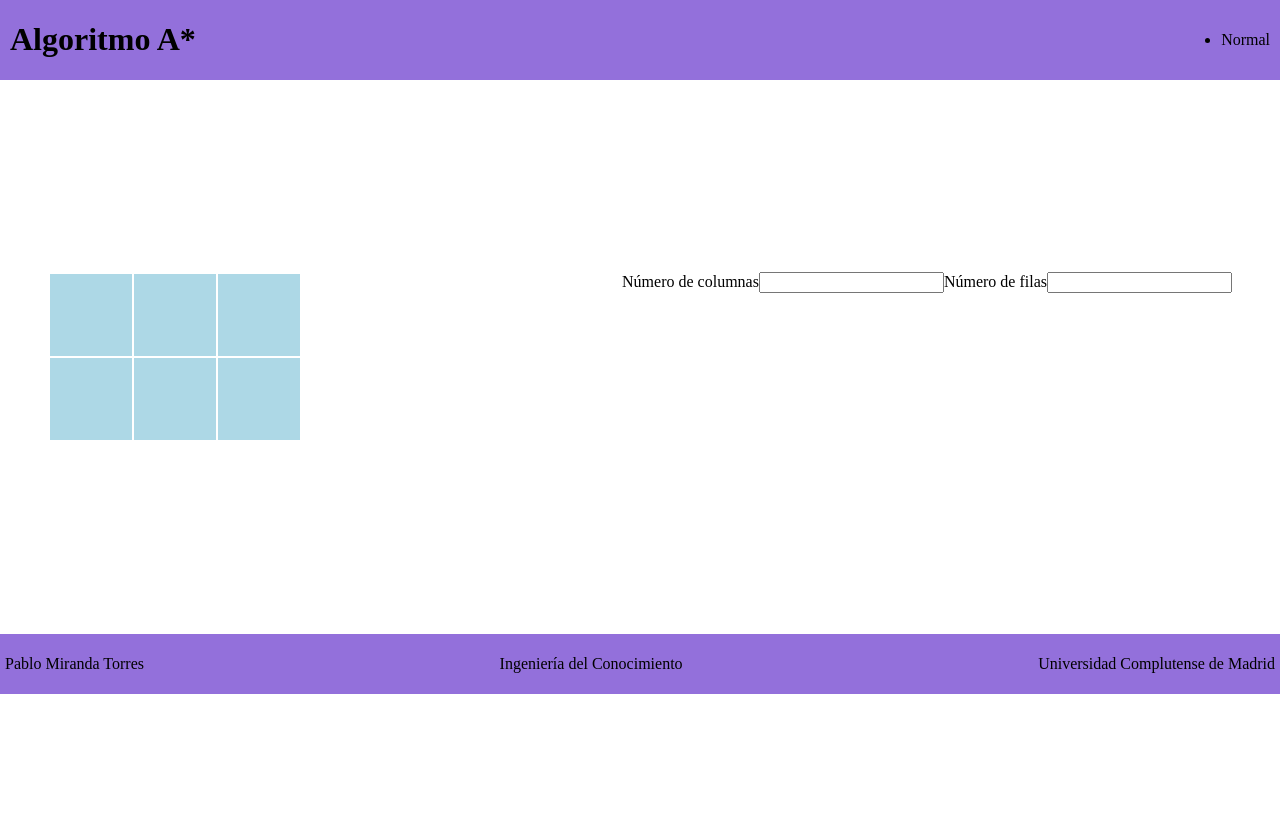
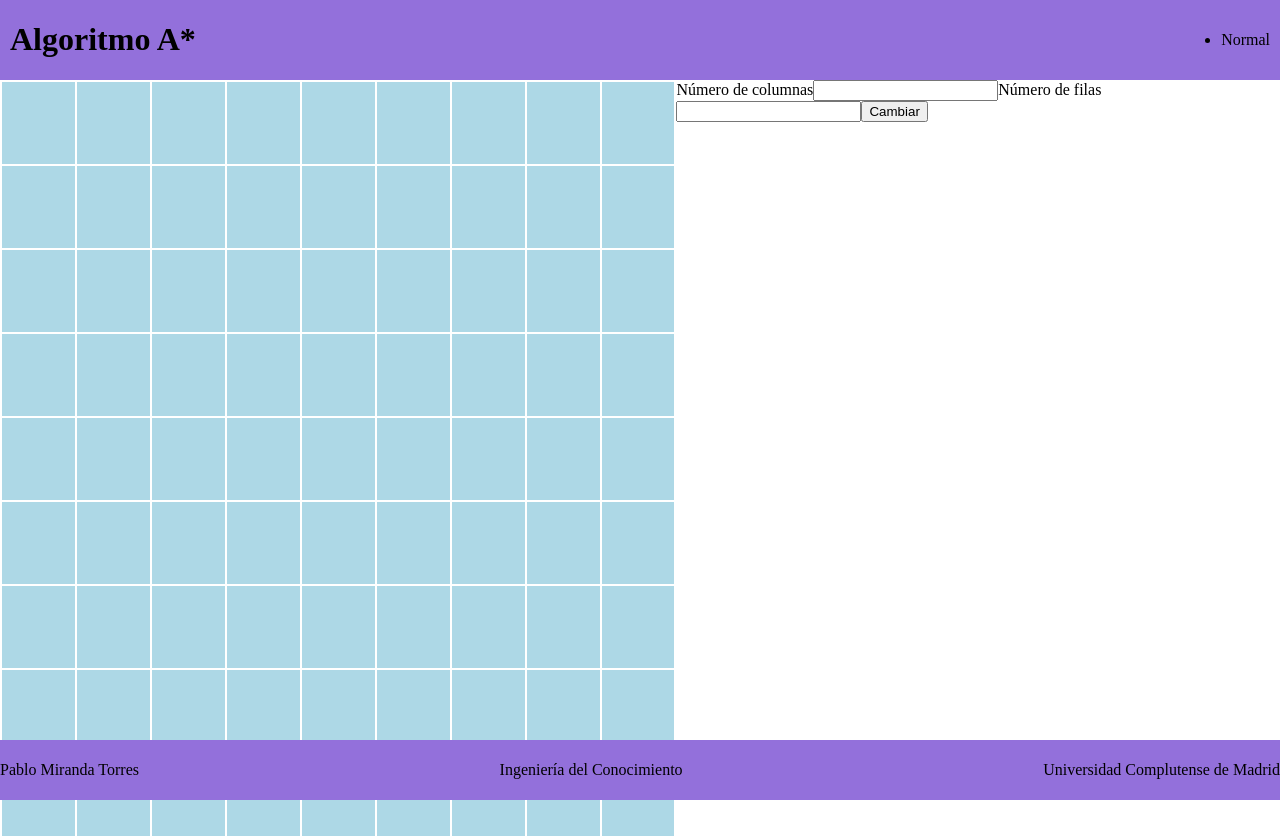
Before and after one commit to pablo-mirtor/astaralgorithm, an Angular app: page / in a window 1280 px wide. Before the commit the page ends 800 px from the top, so only its background shows below. Built offline with nearby package versions, Linux system fonts and the light colour scheme.

Commit message:
loads table, clicks working

```diff
--- a/src/app/app.module.ts
+++ b/src/app/app.module.ts
@@ -5,6 +5,7 @@ import { AppComponent } from './app.component';
 import { HeaderComponent } from './header/header.component';
 import { FooterComponent } from './footer/footer.component';
 import { TableComponent } from './table/table.component';
+import {FormsModule} from '@angular/forms';
 
 @NgModule({
   declarations: [
@@ -14,7 +15,8 @@ import { TableComponent } from './table/table.component';
     TableComponent
   ],
   imports: [
-    BrowserModule
+    BrowserModule,
+    FormsModule
   ],
   providers: [],
   bootstrap: [AppComponent]
--- a/src/app/cell-state.enum.ts
+++ b/src/app/cell-state.enum.ts
@@ -1,7 +1,7 @@
 export enum CellState {
-  empty,
-  start,
-  end,
-  forbidden,
-  done,
+  empty= 'empty',
+  start= 'start',
+  end= 'end',
+  forbidden= 'forbidden',
+  done= 'done',
 }
--- a/src/app/footer/footer.component.css
+++ b/src/app/footer/footer.component.css
@@ -1,9 +1,10 @@
 footer{
+  position: absolute;
   display: flex;
   background: mediumpurple;
   justify-content: space-between;
   align-items: center;
-  padding: 0 5px;
   bottom:0;
   height:60px;   /* Height of the footer */
+  width: 100%;
 }
--- a/src/app/node.ts
+++ b/src/app/node.ts
@@ -1,36 +1,18 @@
-export abstract class Node {
+import {CellState} from './cell-state.enum';
 
-   private _walkable: boolean;
-   _x: number;
-   _y: number;
+export class Node {
 
-  protected constructor(x: number, y: number) {
-    this._x = x;
-    this._y = y;
-  }
-  public abstract isWalkable(): boolean;
+   public state: CellState;
 
-  getwalkable(): boolean {
-    return this._walkable;
+   constructor() {
+     this.state = CellState.empty;
+   }
+
+  getState(): CellState {
+     return this.state;
   }
 
-  set walkable(value: boolean) {
-    this._walkable = value;
-  }
-
-  get x(): number {
-    return this._x;
-  }
-
-  set x(value: number) {
-    this._x = value;
-  }
-
-  get y(): number {
-    return this._y;
-  }
-
-  set y(value: number) {
-    this._y = value;
+  setState(cs: CellState): void {
+     this.state = cs;
   }
 }
--- a/src/app/table-service.service.ts
+++ b/src/app/table-service.service.ts
@@ -1,9 +1,19 @@
 import { Injectable } from '@angular/core';
-
+import { Node } from './node';
 @Injectable({
   providedIn: 'root'
 })
 export class TableServiceService {
-
-  constructor() { }
+  nodeTable: Node[][];
+  constructor() {}
+  createNewTable(x: number, y: number): Node[][] {
+    this.nodeTable = [];
+    for (let i = 0; i < x; i++) {
+      this.nodeTable[i] = [];
+      for (let j = 0; j < y; j++) {
+        this.nodeTable[i][j] = new Node();
+      }
+    }
+    return this.nodeTable;
+  }
 }
--- a/src/app/table/table.component.css
+++ b/src/app/table/table.component.css
@@ -1,7 +1,6 @@
 main{
   display: flex;
   justify-content: space-between;
-  padding: 15% 3em;
 }
 
 td{
@@ -10,6 +9,18 @@ td{
   height: 5em;
 }
 
-td .forbidden{
+td.empty{
+  background: lightblue;
+}
+
+td.forbidden{
   background: lightcoral;
 }
+
+td.end{
+  background: lightgreen;
+}
+
+td.start{
+  background: lightgoldenrodyellow;
+}
--- a/src/app/table/table.component.html
+++ b/src/app/table/table.component.html
@@ -1,13 +1,14 @@
 <main>
   <table>
     <tr *ngFor="let row of nodeTable">
-      <td *ngFor="let cell of row"></td>
+      <td *ngFor="let cell of row" (click)="cellClicked(cell)" [ngClass]="cell.state"></td>
     </tr>
   </table>
   <div>
     <span>Número de columnas</span>
-    <input type="number">
+    <input type="number" [(ngModel)]="numColumns">
     <span>Número de filas</span>
-    <input type="number">
+    <input type="number" [(ngModel)]="numRows">
+    <button (click)="updateTable()">Cambiar</button>
   </div>
 </main>
--- a/src/app/table/table.component.ts
+++ b/src/app/table/table.component.ts
@@ -1,20 +1,28 @@
 import { Component, OnInit } from '@angular/core';
 import {newArray} from '@angular/compiler/src/util';
-import {CellState} from '../cell-state.enum'
+import {CellState} from '../cell-state.enum';
+import {Node} from '../node';
+import {TableServiceService} from '../table-service.service';
 @Component({
   selector: 'app-table',
   templateUrl: './table.component.html',
   styleUrls: ['./table.component.css']
 })
 export class TableComponent implements OnInit {
-  nodeTable = [[CellState.empty, CellState.empty, CellState.empty],[CellState.empty, CellState.empty, CellState.empty]];
+  nodeTable = this.tableService.createNewTable(9, 9);;
   numRows: number;
   numColumns: number;
-  constructor() {
-
+  constructor(private tableService: TableServiceService) {
   }
 
   ngOnInit(): void {
   }
 
+  cellClicked(node: Node): void{
+    node.state = CellState.forbidden;
+  }
+
+  updateTable(): void{
+    this.nodeTable = this.tableService.createNewTable(this.numRows, this.numColumns);
+  }
 }
```
